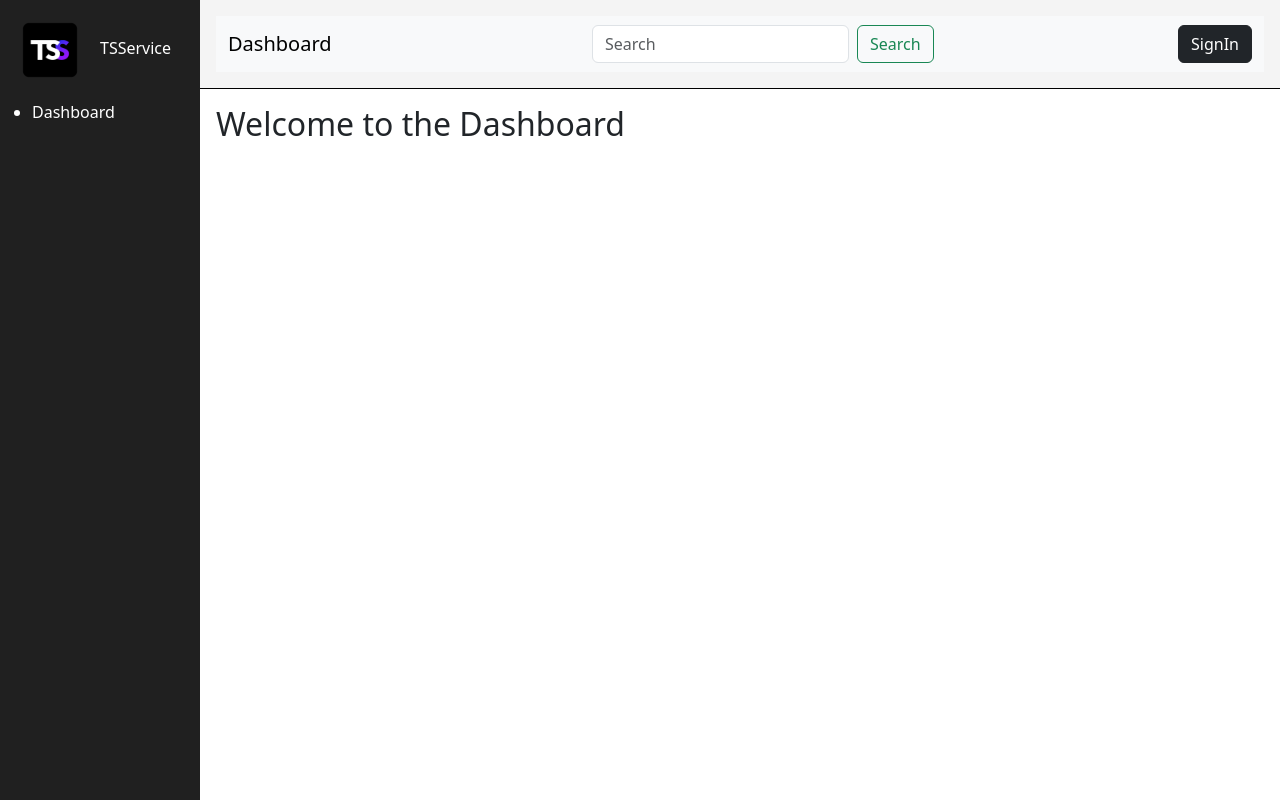
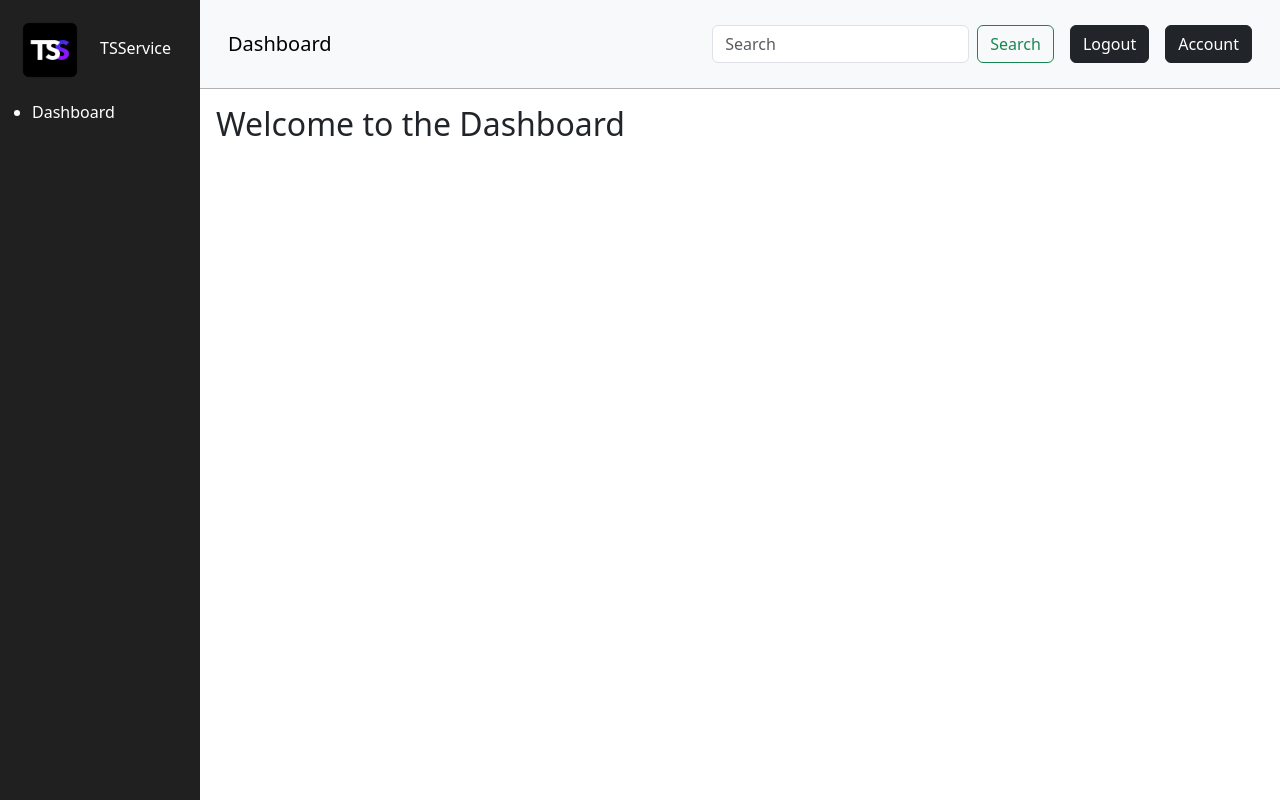
Before and after one commit to nikolamurgo/TSService, a React (Create React App) app in the folder client/: page / in a window 1280 px wide. Built offline with nearby package versions, Linux system fonts and the light colour scheme.

Commit message:
header modification styles

```diff
--- a/client/src/components/Header.jsx
+++ b/client/src/components/Header.jsx
@@ -3,14 +3,15 @@ import '../styles/HeaderStyles.css'
 function Header() {
   return (
     <div className="header-container">
-      <nav className="navbar bg-body-tertiary">
+      <nav className="navbar">
         <div className="container-fluid">
-          <a className="navbar-brand " href='#'>Dashboard</a>
+          <a className="navbar-brand" href='#'>Dashboard</a>
           <form className="d-flex" role="search">
             <input className="form-control me-2" type="search" placeholder="Search" aria-label="Search" />
             <button className="btn btn-outline-success" type="submit">Search</button>
+            <button className="btn btn-dark navbuttons" type="submit">Logout</button>
+            <button className="btn btn-dark navbuttons" type="submit">Account</button>
           </form>
-          <button className="btn btn-dark " type="submit">SignIn</button>
         </div>
       </nav>
     </div>
--- a/client/src/styles/HeaderStyles.css
+++ b/client/src/styles/HeaderStyles.css
@@ -1,7 +1,7 @@
 .header-container {
-    background: #f4f4f4;
     padding: 1rem;
-    border-bottom: 1px solid #000000;
+    border-bottom: 1px solid #b2b2b2;
+    background-color: #F8F9FA;
 }
 
 .navbuttons{
```
